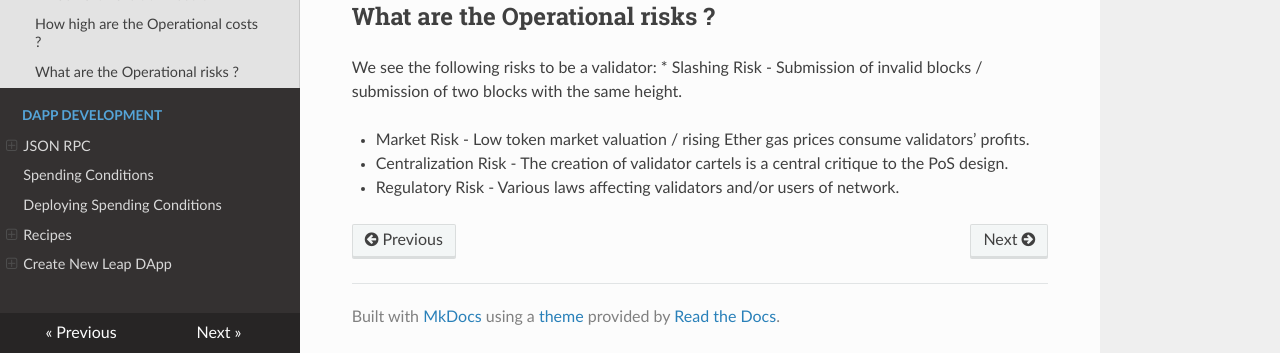
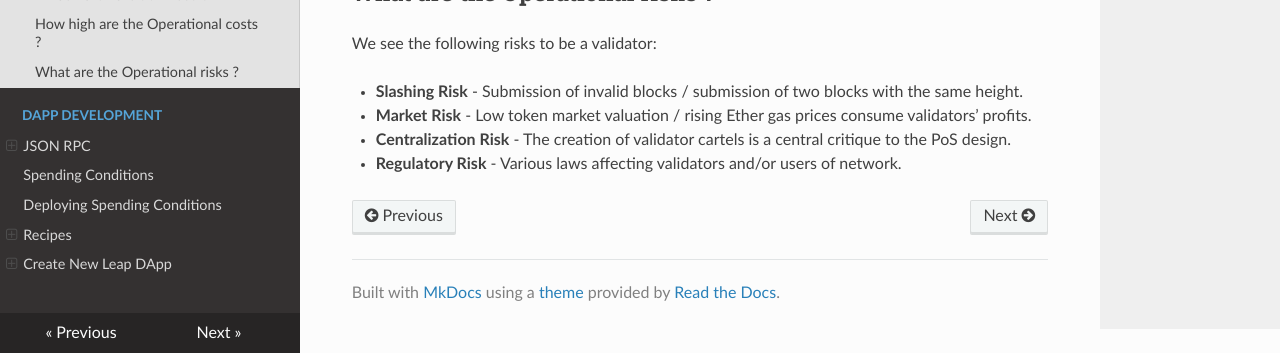
Before and after one commit to leapdao/docs, an MkDocs documentation site: the page built from docs/validators/instructions.md, in a window 1280 px wide and 900 px high, scrolled down 1081 px, cut to the strip 547-900 px from the top of the window. Built offline with MkDocs 1.6.1, drawn with Linux system fonts in a browser that asks for light colours; nearby versions of some CDN libraries; some of the changed text lies outside the part shown.

Commit message:
links + bugs fixes

```diff
--- a/docs/validators/instructions.md
+++ b/docs/validators/instructions.md
@@ -4,11 +4,11 @@
 
 To apply for a Validator spot in the Leap Network is pretty easy. You just have to set up a node and guarantee a 24/7 Uptime. We provide you with an easy explanation how you can set up a node.
 
-[Explenation - Hoe to set up a Node] (#)
+[Explenation - Hoe to set up a Node](#)
 
 After the Setup of the node you have to provide your signer key and the tendermint key and a contact. Fill out this Sign Up form and you can be a part of the slot auction with your Validator.
 
-[ Sign Up - Register as a Validator ] (https://docs.google.com/forms/d/e/1FAIpQLSdQtc5LoEyWkc5-86SOLW3xK8cRNwuByC7SIrA9MdWeAiuBZw/viewform)
+[Sign Up - Register as a Validator](https://docs.google.com/forms/d/e/1FAIpQLSdQtc5LoEyWkc5-86SOLW3xK8cRNwuByC7SIrA9MdWeAiuBZw/viewform)
 
 If you have problems or question to the Validator application prozess, join the LeapDAO slack and ask you question in the Validator channel or contact XXXXX
 
@@ -42,10 +42,11 @@ The Operational costs depend on your hardware costs and the transaction costs on
 ## What are the Operational risks ?
 
 We see the following risks to be a validator:
-* Slashing Risk - Submission of invalid blocks / submission of two blocks with the same height.
 
-* Market Risk - Low token market valuation / rising Ether gas prices consume validators’ profits.
+* **Slashing Risk** - Submission of invalid blocks / submission of two blocks with the same height.
 
-* Centralization Risk - The creation of validator cartels is a central critique to the PoS design.
+* **Market Risk** - Low token market valuation / rising Ether gas prices consume validators’ profits.
 
-* Regulatory Risk - Various laws affecting validators and/or users of network.
+* **Centralization Risk** - The creation of validator cartels is a central critique to the PoS design.
+
+* **Regulatory Risk** - Various laws affecting validators and/or users of network.
```
Also changed, not shown: docs/validators/economics.md (+1 -1 lines).
